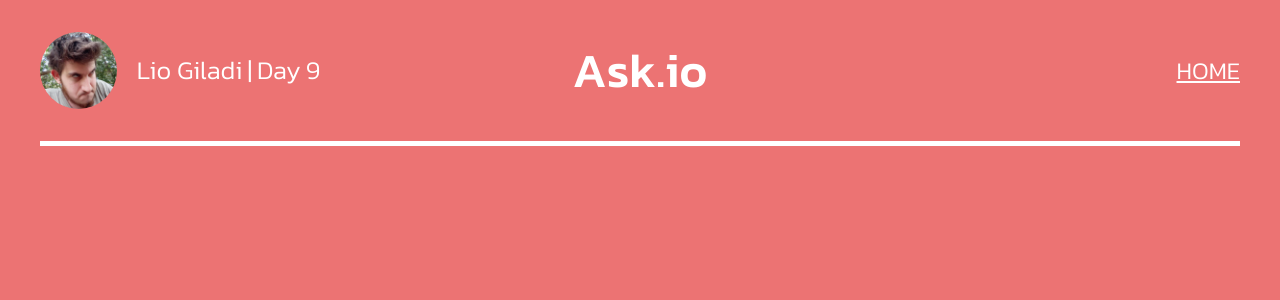
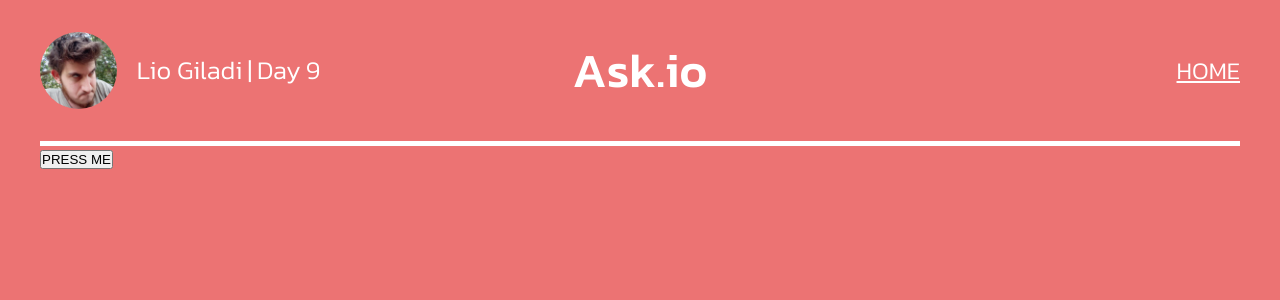
Before and after one commit to zoop-de-loop/ask.io, a Next.js app: page /Settings in a window 1280 px wide. Shown: the top 300 px of the page. Built offline with nearby package versions, Linux system fonts and the light colour scheme.

Commit message:
Add test button for color change

```diff
--- a/pages/Settings.jsx
+++ b/pages/Settings.jsx
@@ -1,5 +1,19 @@
+import { useState } from "react";
 import styles from "@/styles/pages/settings.module.scss";
 
 export default function Settings() {
-	return <></>;
+	const [colorMode, setColorMode] = useState("bright");
+	const toggleColorMode = () => {
+		setColorMode((prev) => {
+			document.documentElement.style.setProperty("--primary-color", prev !== "bright" ? "#EC7373" : "#B95151");
+			document.documentElement.style.setProperty("--secondary-color", prev !== "bright" ? "#FFFFFF" : "#301E1E");
+			document.documentElement.style.setProperty("--text-color", prev !== "bright" ? "#000000" : "#FFFFFF");
+			return prev === "bright" ? "dark" : "bright";
+		});
+	};
+	return (
+		<main>
+			<button onClick={toggleColorMode}>PRESS ME</button>
+		</main>
+	);
 }
```
